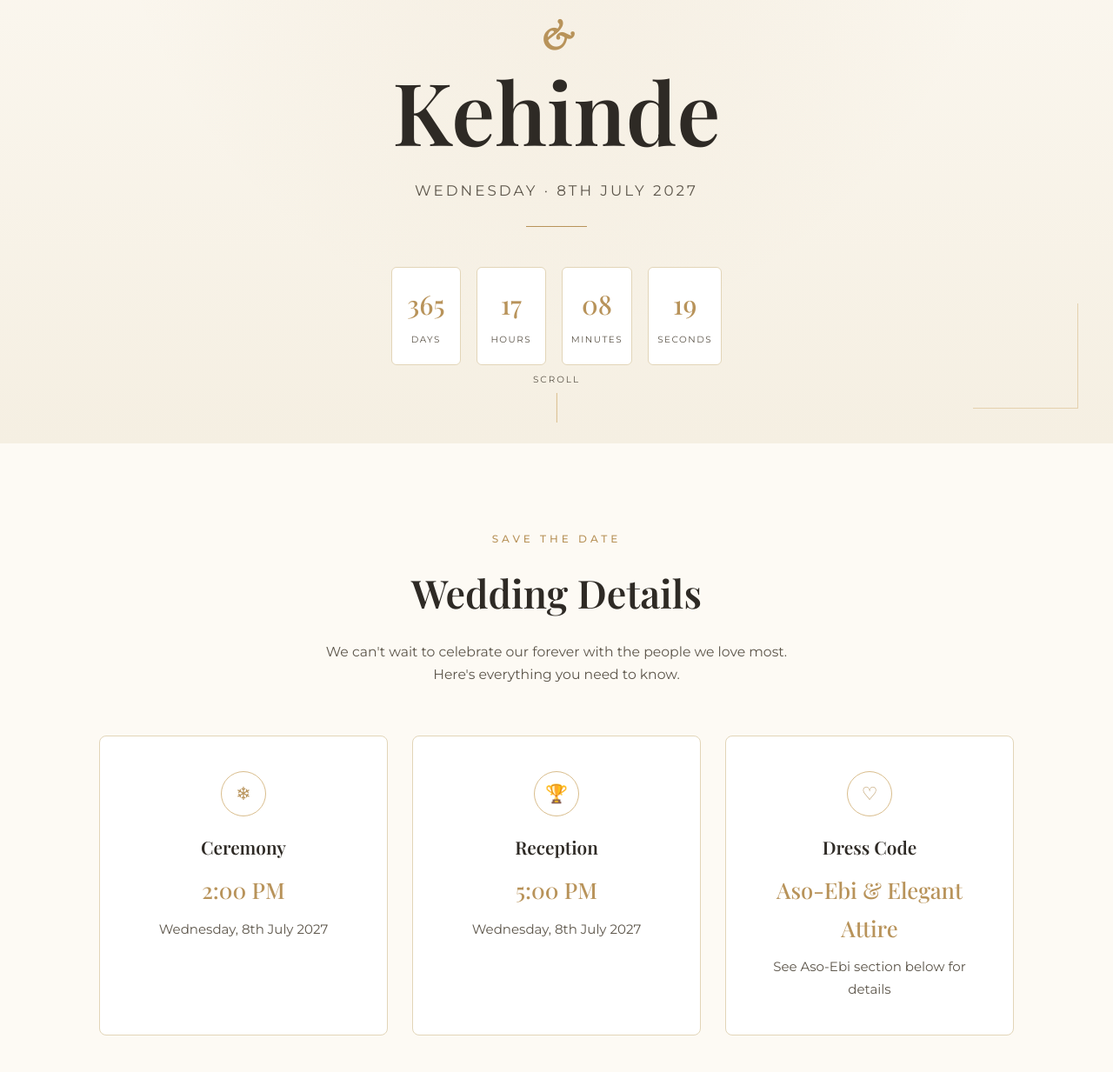
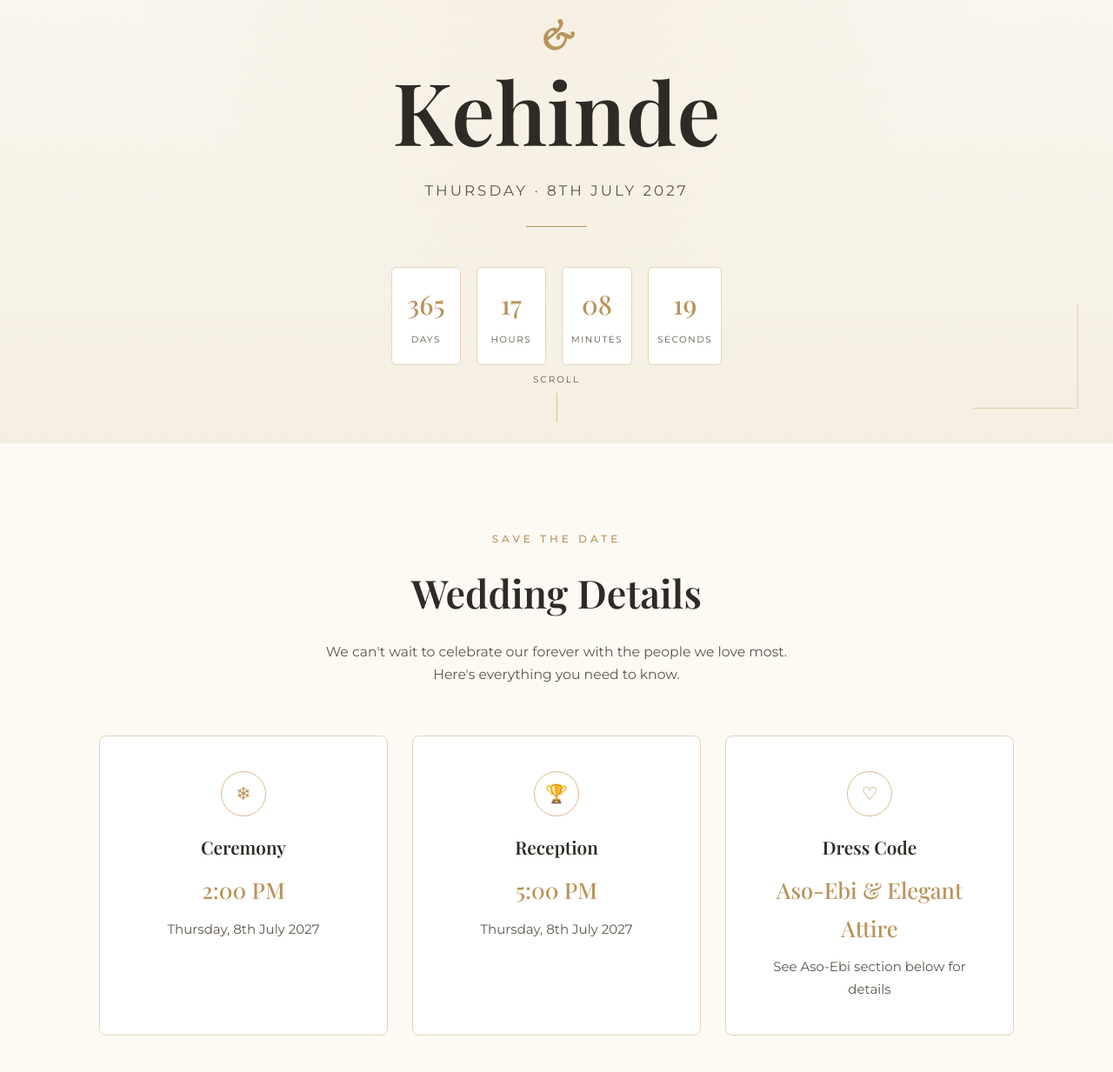
Before and after one commit to Khenney01/TK-wedding-site, a website: page index.html in a window 1280 px wide. Shown: the part 290-1523 px from the top of the page at 87% size. Drawn offline with nearby package versions, Linux system fonts and the light colour scheme; grey boxes are pictures that could not be loaded.

Commit message:
Add files via upload

```diff
--- a/index.html
+++ b/index.html
@@ -249,7 +249,7 @@
 <section class="hero">
   <div class="kicker">Together with their families</div>
   <h1>Taiwo <span class="amp">&amp;</span> Kehinde</h1>
-  <div class="hero-date">Wednesday · 8th July 2027</div>
+  <div class="hero-date">Thursday · 8th July 2027</div>
   <div class="divider"></div>
   <div class="countdown" id="countdown">
     <div><span class="num" id="cd-days">--</span><span class="lbl">Days</span></div>
@@ -272,13 +272,13 @@
         <div class="icon">&#10052;</div>
         <h3>Ceremony</h3>
         <div class="time">2:00 PM</div>
-        <p>Wednesday, 8th July 2027</p>
+        <p>Thursday, 8th July 2027</p>
       </div>
       <div class="card reveal">
         <div class="icon">&#127942;</div>
         <h3>Reception</h3>
         <div class="time">5:00 PM</div>
-        <p>Wednesday, 8th July 2027</p>
+        <p>Thursday, 8th July 2027</p>
       </div>
       <div class="card reveal">
         <div class="icon">&#9825;</div>
```
